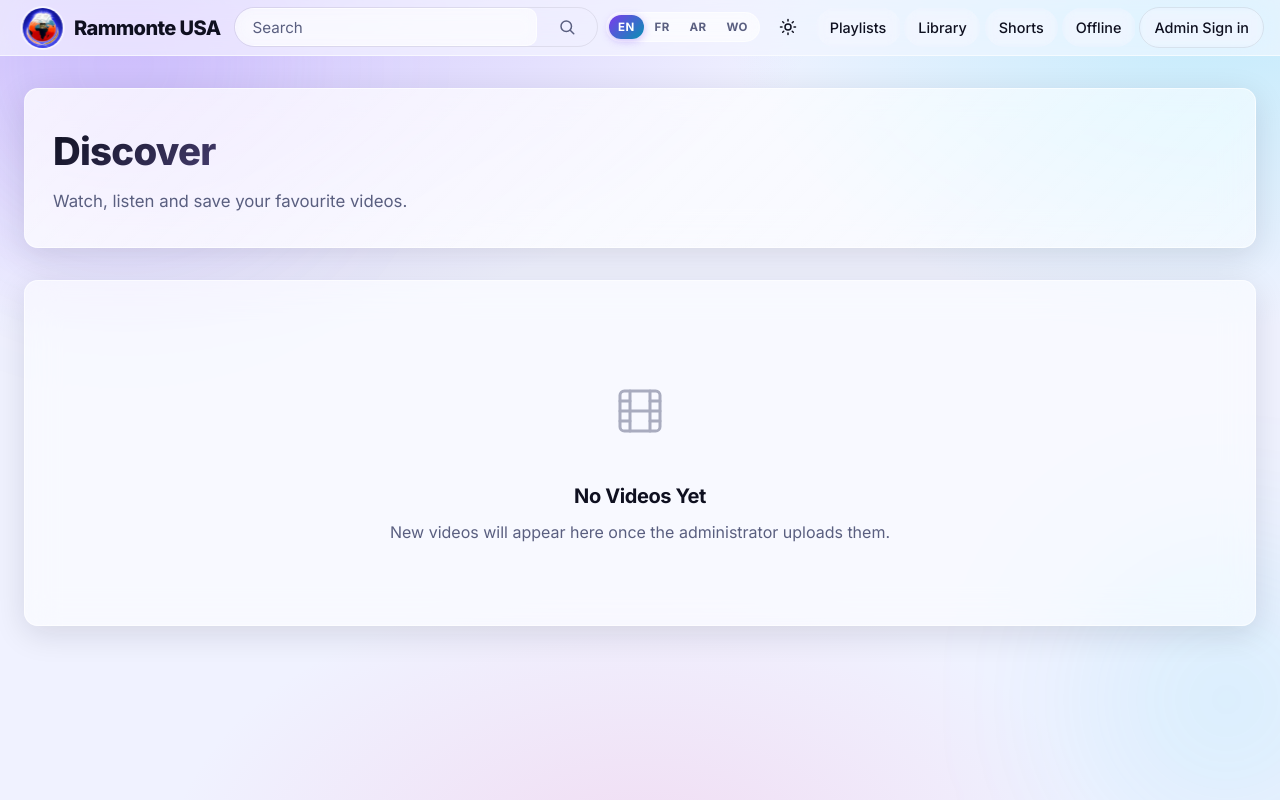
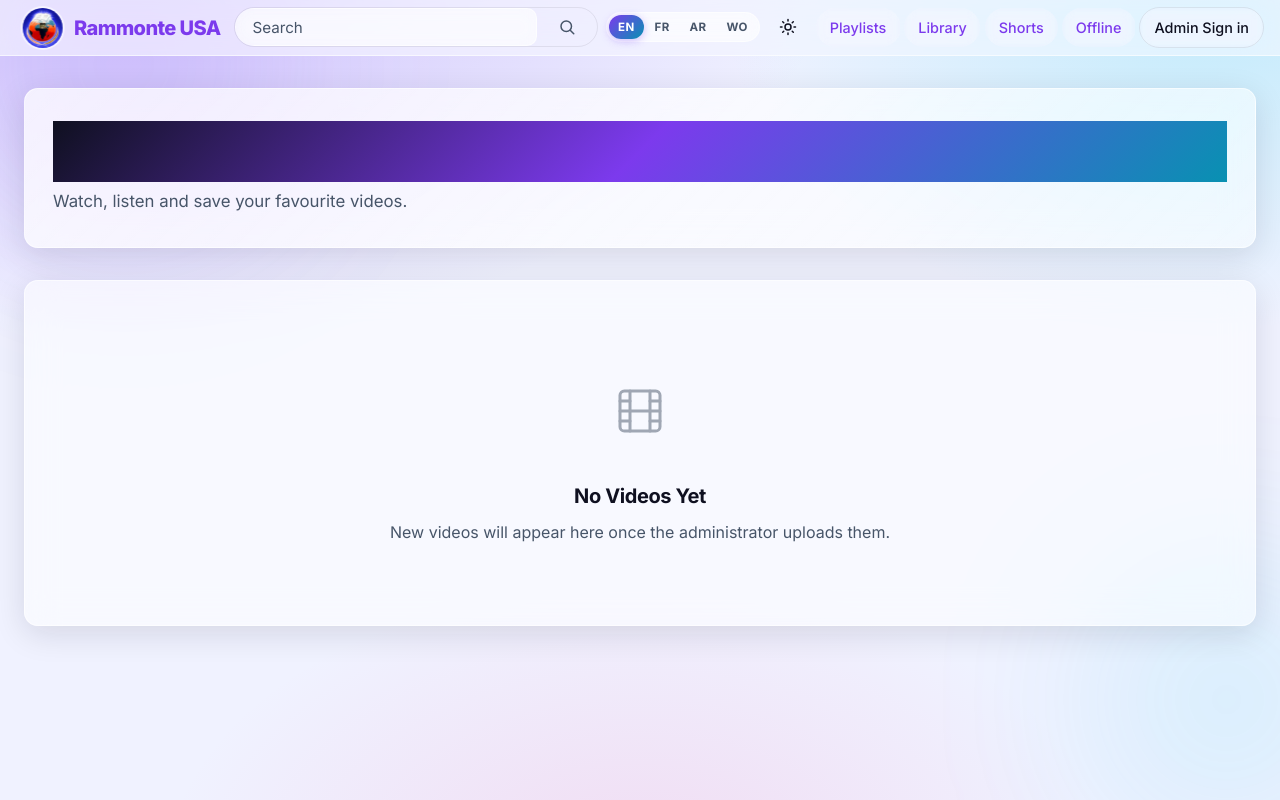
Before and after one commit to Makdial/Rammonte-USA, a Django app: page / in a window 1280 px wide. Run offline with Django 5.2, Linux system fonts and the light colour scheme; data comes from the database, SQL or seed files in the repository; data that the repository does not hold is empty; some libraries are stand-ins or nearby versions.

Commit message:
Improve light-mode text contrast

```diff
--- a/rammonte_usa/static/css/glass.css
+++ b/rammonte_usa/static/css/glass.css
@@ -260,6 +260,22 @@ h1, h2, .section-header {
     -webkit-background-clip: text; background-clip: text; color: transparent;
 }
 
+/* Light-mode contrast fixes: keep coloured text readable on light glass. */
+[data-theme="light"] a { color: var(--accent-red); }
+[data-theme="light"] a:hover { color: var(--accent-red-hover); }
+[data-theme="light"] .link-more { color: var(--accent-red); }
+[data-theme="light"] .badge-warning { color: #b45309; }
+[data-theme="light"] .home-hero h1,
+[data-theme="light"] .library-hero h1 {
+    background: linear-gradient(135deg, var(--text-primary), var(--accent-red), var(--accent-cyan));
+}
+[data-theme="light"] .video-details h1,
+[data-theme="light"] .channel-header h1,
+[data-theme="light"] .upload-card h1,
+[data-theme="light"] .auth-header h1 {
+    background: linear-gradient(135deg, var(--text-primary), var(--accent-red));
+}
+
 /* Focus ring global */
 :focus-visible { outline: 2px solid var(--accent-red); outline-offset: 2px; }
 
--- a/rammonte_usa/static/css/variables.css
+++ b/rammonte_usa/static/css/variables.css
@@ -72,7 +72,7 @@
     --bg-tertiary: #eaeffd;
 
     --text-primary: #0f1020;
-    --text-secondary: #5a5f80;
+    --text-secondary: #475569;
 
     --accent-red: #7c3aed;
     --accent-red-hover: #6d28d9;
```
